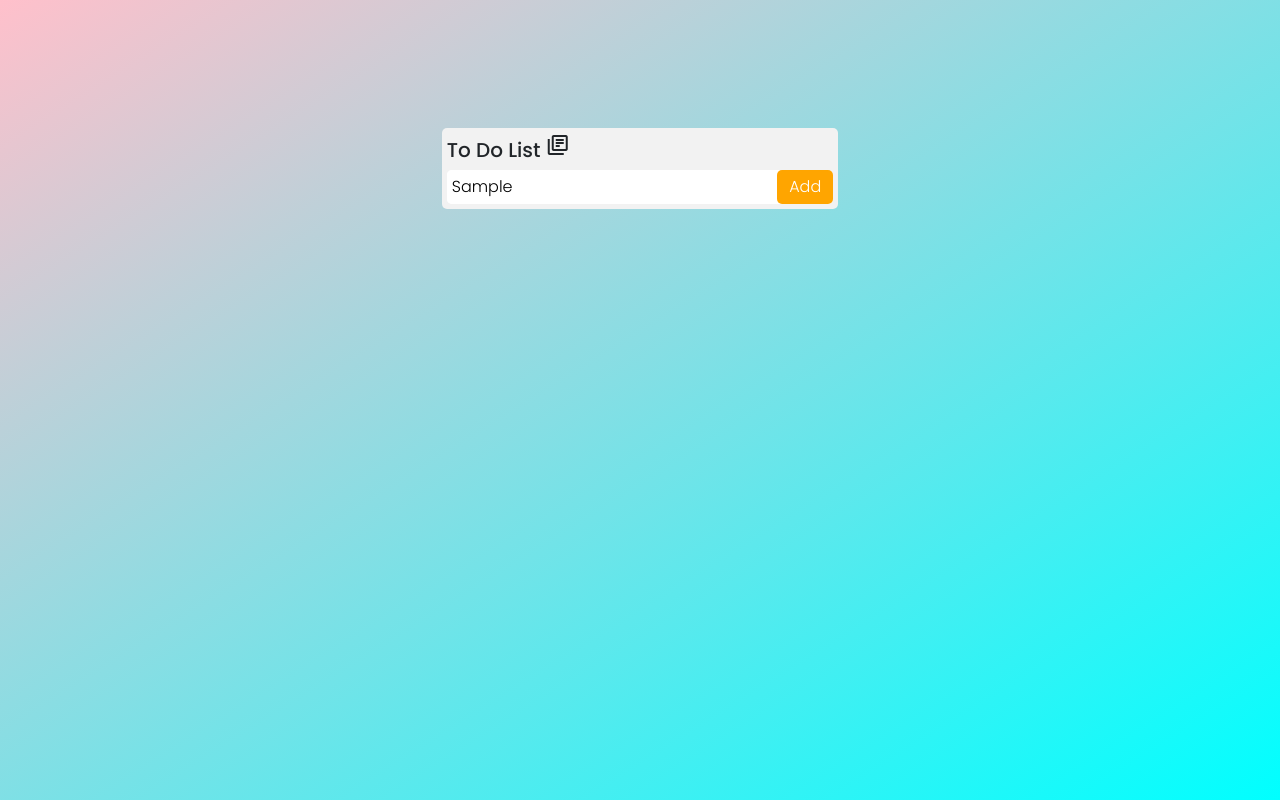
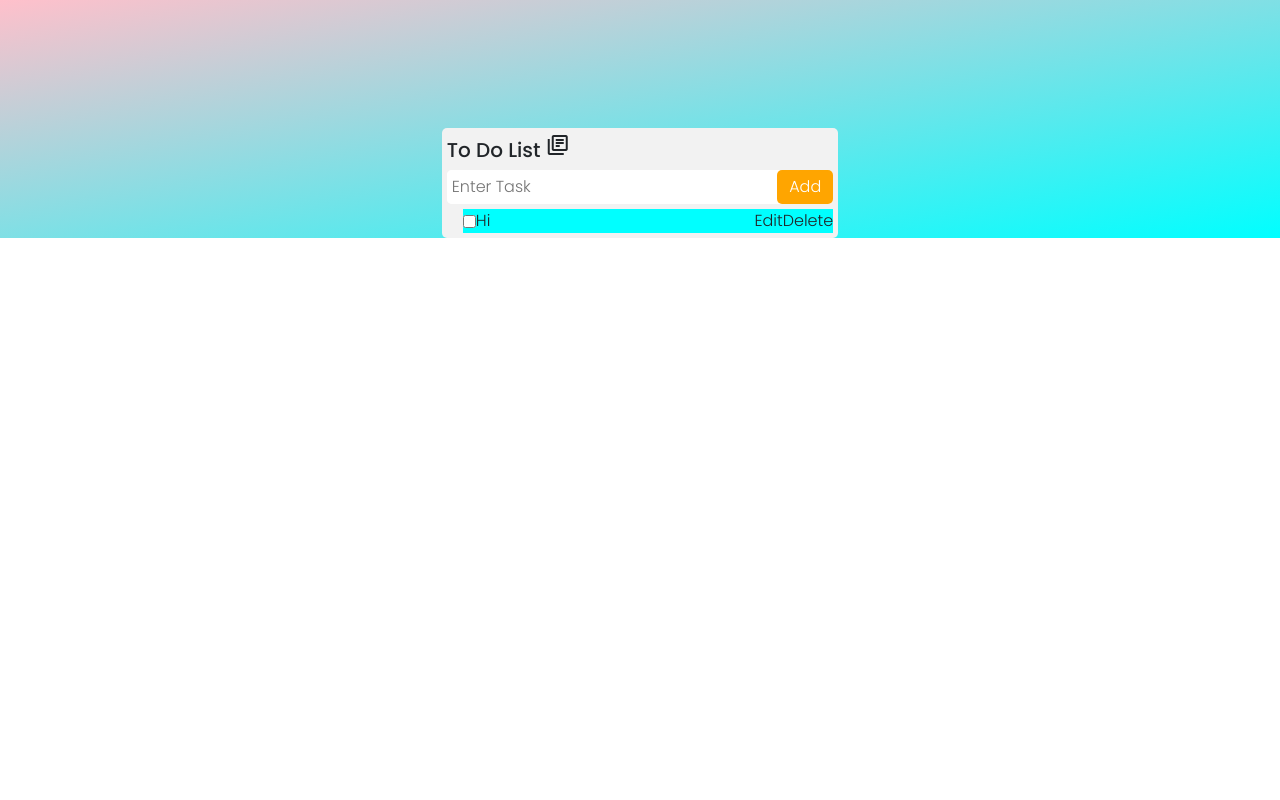
Before and after one commit to shangharsh/To-Do-List, a plain HTML site: page index.html in a window 1280 px wide. Both pictures are taken after typing "Sample" into the empty fields and a click on the button "Add". Drawn offline with nearby package versions, Linux system fonts and the light colour scheme.

Commit message:
Feat: Displaying Local Storage Data

```diff
--- a/CSS/index.css
+++ b/CSS/index.css
@@ -10,7 +10,7 @@
 
 .main-container{
     padding-top: 10%;
-    height: 100vh;
+    height: 100%;
     background-image: linear-gradient(to bottom right, pink, aqua);
 }
 
@@ -43,3 +43,24 @@ header>.input-container{
     background-color: #f2f2f2;
     border-radius: 5px;
 }
+
+.d-flex{
+    display: flex;
+    justify-content: space-between;
+    align-items: center;
+    background-color: aqua;
+    margin-top: 5px;
+}
+
+.float-left{
+    display: flex;
+    justify-content: center;
+    align-items: center;
+}
+
+.float-right{
+    float: right;
+    display: flex;
+    justify-content: center;
+    align-items: center;
+}
--- a/JS/index.js
+++ b/JS/index.js
@@ -1,4 +1,5 @@
 let task = document.getElementById('inputedTask');
+let taskContainer = document.getElementById('listContainer');
 let taskArray = [];
 
 let prevTask = localStorage.getItem('tasks');
@@ -6,12 +7,14 @@ let prevTask = localStorage.getItem('tasks');
 if(prevTask){
     taskArray = JSON.parse(prevTask);
 }
-
+displayTask();
 const addTask = () => {
     if(task.value) {
         taskArray.push({'task' : task.value});
         task.value = '';
         saveTask(taskArray);
+        displayTask();
+
     }
     else {
         alert('Task Field Cannot Be Empty.');
@@ -22,7 +25,24 @@ const saveTask = (taskArray) => {
     localStorage.setItem('tasks', JSON.stringify(taskArray));
 }
 
-const displayTask = () => {}
+function displayTask() {
+    let taskList = '';
+    taskArray.forEach(task => {
+            taskList += `<li class="d-flex">
+            <div class="float-left">
+                <input type="checkbox" name="checkBox">
+                <p class='mb-0'>Hi</p>
+            </div>
+            <div class="float-right">
+                <p class='mb-0'>Edit</p>
+                <p class='mb-0'>Delete</p>
+            </div>
+        </li>`;
+        taskContainer.innerHTML = taskList;
+    });
+}
+
+
 
 const editTask = () => {}
 
--- a/index.html
+++ b/index.html
@@ -20,11 +20,12 @@
                 </h5>
                 <div class="input-container">
                     <input type="text" placeholder="Enter Task" id="inputedTask"/>
-                    <input type="button" onclick="addFunc()" value="Add"/>
+                    <input type="button" onclick="addTask()" value="Add"/>
                 </div>
             </header>
-            <section id="listContainer">
-            </section>
+            <ul id="listContainer" class="ps-3 mb-0">
+
+            </ul>
         </div>
     </div>
     <script src="JS/index.js"></script>
```
